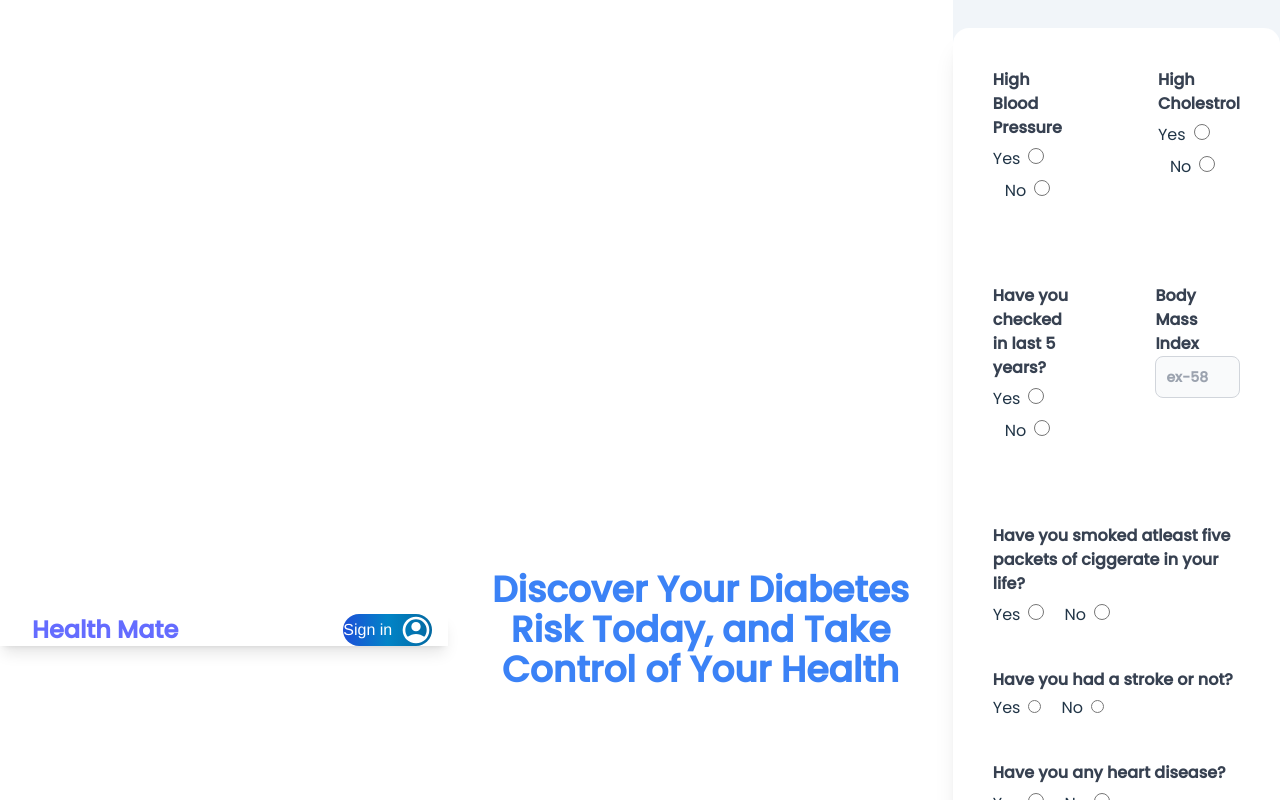
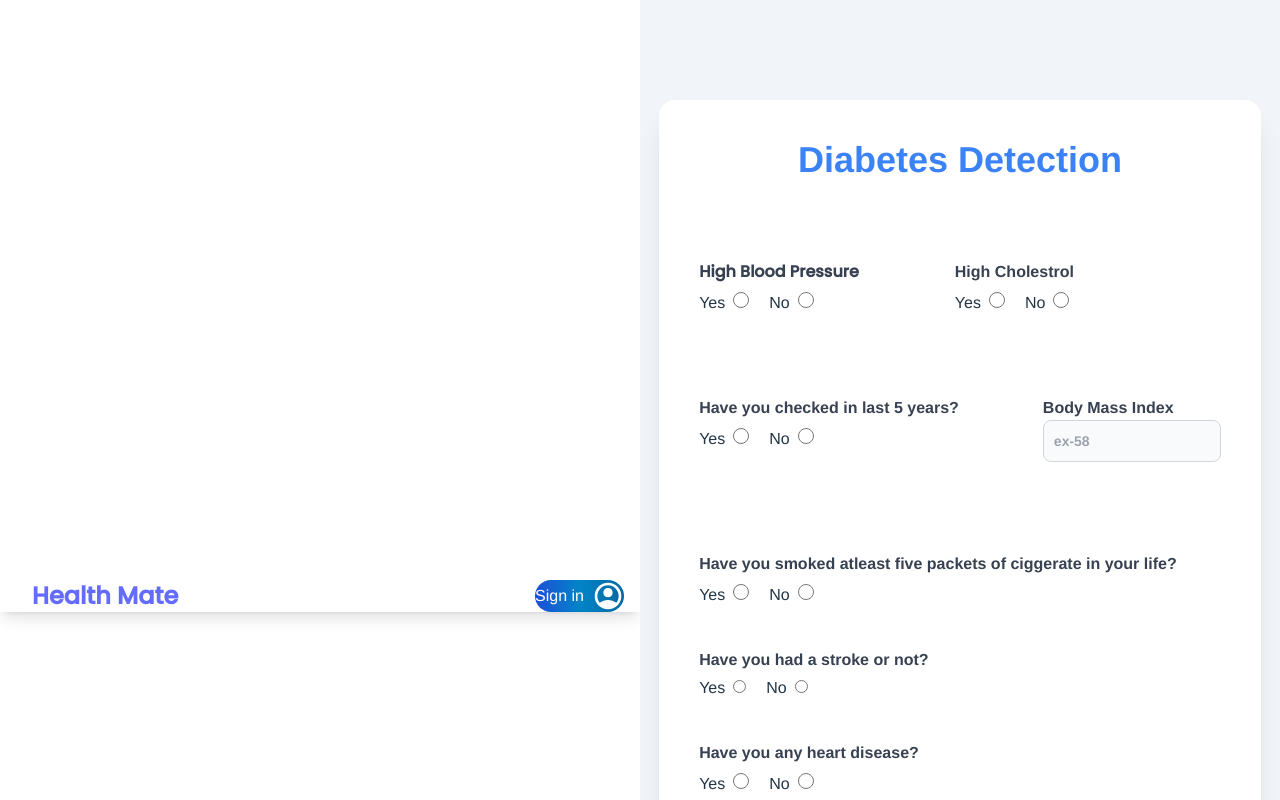
Before and after one commit to therahulsarkar/healthmate, a Next.js app in the folder client/: page /AI/Diabetes in a window 1280 px wide. Shown: the top 800 px of the page. Built offline with nearby package versions, Linux system fonts and the light colour scheme; no server answers.

Commit message:
design-fix

```diff
--- a/client/app/AI/Diabetes/page.js
+++ b/client/app/AI/Diabetes/page.js
@@ -86,9 +86,10 @@ const Diabetes = () => {
 
   return (
 <>
-      <h1 className='font-bold font-pop text-blue-500 text-4xl text-center m-10'>Discover Your Diabetes Risk Today, and Take Control of Your Health</h1>
-      <div className='max-w-full font-pop flex justify-center items-center bg-slate-100'>
-        <div className='max-w-full  font-bold  rounded-2xl shadow-xl bg-white mt-7 mb-10'>
+
+    <div className='max-w-full w-screen flex justify-center items-center bg-slate-100'>
+      <div className='max-w-full  font-bold mt-[100px] rounded-2xl shadow-xl bg-white mt-7 mb-10'>
+        <h1 className='font-bold text-blue-500 text-4xl text-center m-10'>Diabetes Detection</h1>
         <div className='flex gap-4 '>
           <div className='m-10'>
             <h6 className='text-gray-700 font-pop'>High Blood Pressure</h6>
```
Lines whose indentation alone changed are shown as unchanged.
